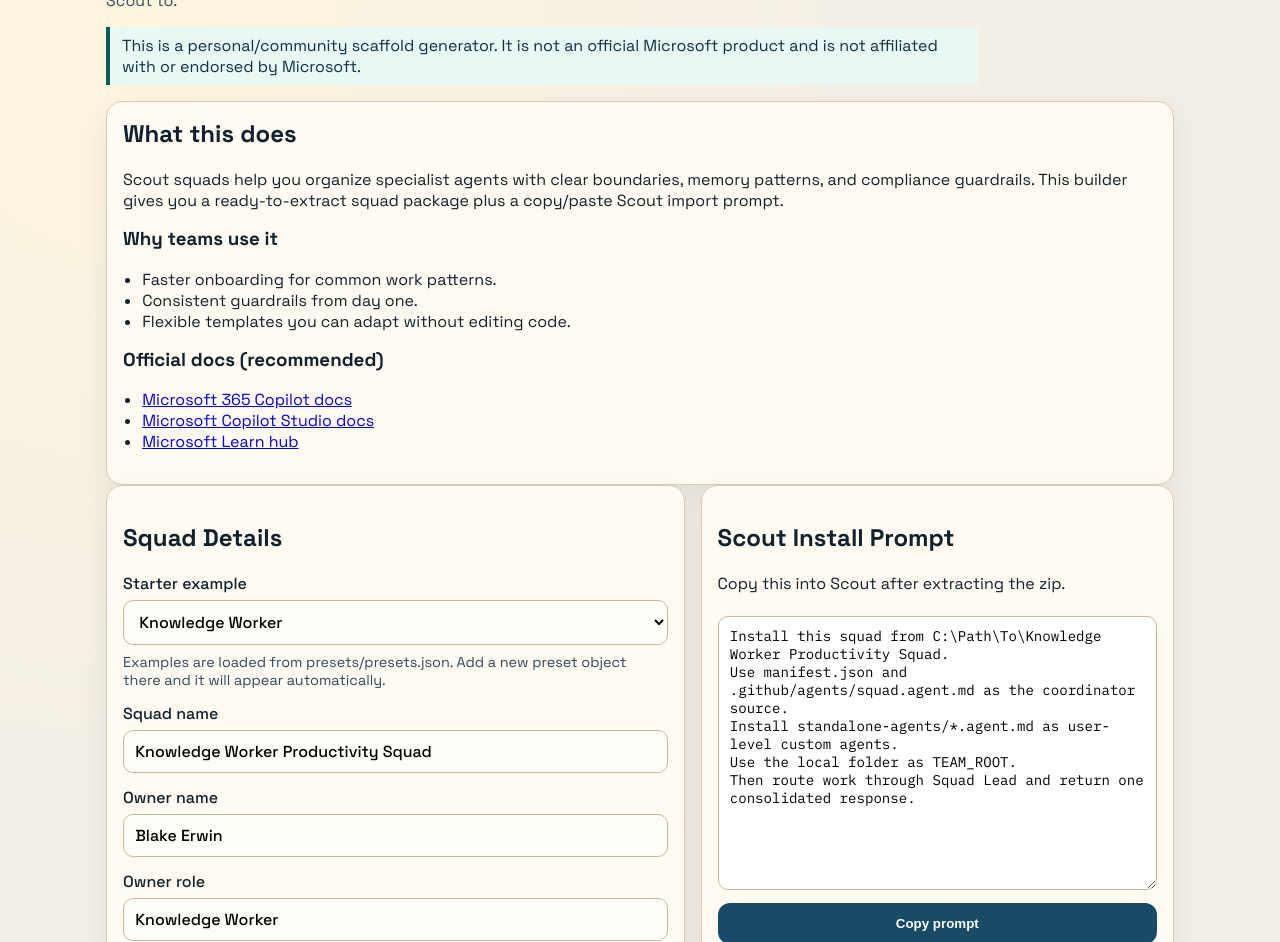
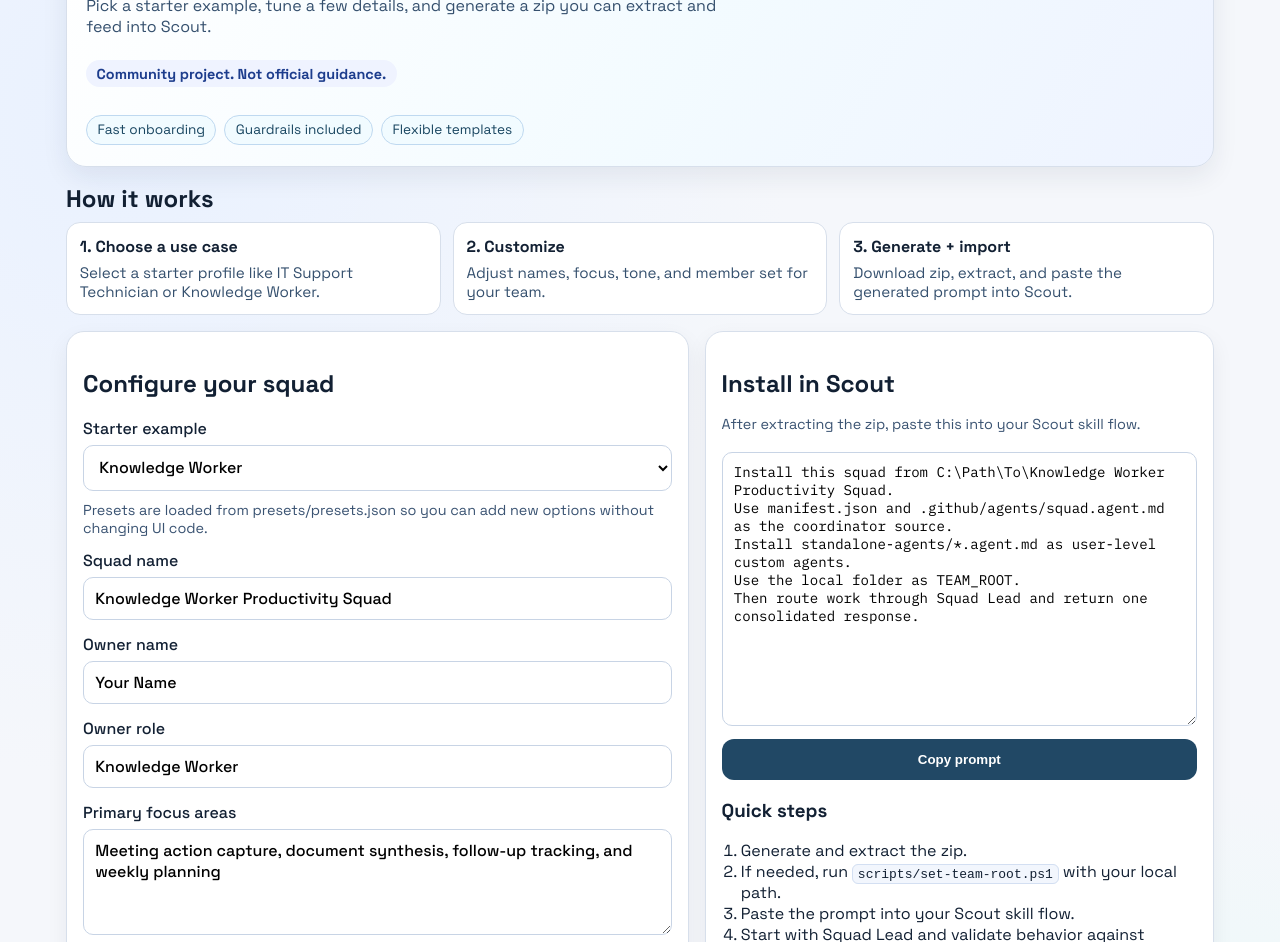
Before and after one commit to t3blake/scout-squad-builder, a plain HTML site: page index.html in a window 1280 px wide. Shown: the part 153-1095 px from the top of the page. Drawn offline with nearby package versions, Linux system fonts and the light colour scheme.

Commit message:
feat: redesign MVP UI with cleaner onboarding

```diff
--- a/index.html
+++ b/index.html
@@ -11,46 +11,53 @@
   <script src="https://cdn.jsdelivr.net/npm/jszip@3.10.1/dist/jszip.min.js"></script>
 </head>
 <body>
+  <a class="skip-link" href="#builderForm">Skip to builder form</a>
   <main class="shell">
     <header class="hero">
-      <p class="eyebrow">Microsoft Scout Toolkit</p>
-      <h1>Squad Zip Builder</h1>
-      <p class="sub">Collect a few role details, then export a full squad package your CSAs can extract and point Scout to.</p>
-      <p class="disclaimer">This is a personal/community scaffold generator. It is not an official Microsoft product and is not affiliated with or endorsed by Microsoft.</p>
+      <p class="eyebrow">Scout Squad Builder</p>
+      <h1>Build a reusable squad package in minutes</h1>
+      <p class="sub">Pick a starter example, tune a few details, and generate a zip you can extract and feed into Scout.</p>
+      <p class="disclaimer">Community project. Not official guidance.</p>
+      <div class="hero-chips" aria-label="Key outcomes">
+        <span class="hero-chip">Fast onboarding</span>
+        <span class="hero-chip">Guardrails included</span>
+        <span class="hero-chip">Flexible templates</span>
+      </div>
     </header>
 
-    <section class="panel explainer" aria-labelledby="overviewTitle">
-      <h2 id="overviewTitle">What this does</h2>
-      <p>Scout squads help you organize specialist agents with clear boundaries, memory patterns, and compliance guardrails. This builder gives you a ready-to-extract squad package plus a copy/paste Scout import prompt.</p>
-      <h3>Why teams use it</h3>
-      <ul>
-        <li>Faster onboarding for common work patterns.</li>
-        <li>Consistent guardrails from day one.</li>
-        <li>Flexible templates you can adapt without editing code.</li>
-      </ul>
-      <h3>Official docs (recommended)</h3>
-      <ul>
-        <li><a href="https://learn.microsoft.com/microsoft-365/copilot/" target="_blank" rel="noopener noreferrer">Microsoft 365 Copilot docs</a></li>
-        <li><a href="https://learn.microsoft.com/microsoft-copilot-studio/" target="_blank" rel="noopener noreferrer">Microsoft Copilot Studio docs</a></li>
-        <li><a href="https://learn.microsoft.com/" target="_blank" rel="noopener noreferrer">Microsoft Learn hub</a></li>
-      </ul>
+    <section class="quickflow" aria-labelledby="quickflowTitle">
+      <h2 id="quickflowTitle">How it works</h2>
+      <div class="flow-grid">
+        <article class="flow-card">
+          <h3>1. Choose a use case</h3>
+          <p>Select a starter profile like IT Support Technician or Knowledge Worker.</p>
+        </article>
+        <article class="flow-card">
+          <h3>2. Customize</h3>
+          <p>Adjust names, focus, tone, and member set for your team.</p>
+        </article>
+        <article class="flow-card">
+          <h3>3. Generate + import</h3>
+          <p>Download zip, extract, and paste the generated prompt into Scout.</p>
+        </article>
+      </div>
     </section>
 
     <section class="grid">
       <form id="builderForm" class="panel">
-        <h2>Squad Details</h2>
+        <h2>Configure your squad</h2>
 
         <label>Starter example
           <select id="presetSelect" name="presetSelect" aria-describedby="presetHelp"></select>
         </label>
-        <p id="presetHelp" class="hint">Examples are loaded from presets/presets.json. Add a new preset object there and it will appear automatically.</p>
+        <p id="presetHelp" class="hint">Presets are loaded from presets/presets.json so you can add new options without changing UI code.</p>
 
         <label>Squad name
           <input name="squadName" required value="Copilot CSA Support Squad" />
         </label>
 
         <label>Owner name
-          <input name="ownerName" required value="Blake Erwin" />
+          <input name="ownerName" required value="Your Name" />
         </label>
 
         <label>Owner role
@@ -78,17 +85,26 @@
       </form>
 
       <aside class="panel preview">
-        <h2>Scout Install Prompt</h2>
-        <p>Copy this into Scout after extracting the zip.</p>
+        <h2>Install in Scout</h2>
+        <p class="hint">After extracting the zip, paste this into your Scout skill flow.</p>
         <textarea id="installPrompt" readonly rows="14"></textarea>
         <button type="button" id="copyPromptButton" class="cta cta-secondary">Copy prompt</button>
-        <h3>Import steps</h3>
+        <h3>Quick steps</h3>
         <ol>
           <li>Generate and extract the zip.</li>
           <li>If needed, run <code>scripts/set-team-root.ps1</code> with your local path.</li>
           <li>Paste the prompt into your Scout skill flow.</li>
-          <li>Start with Squad Lead and validate output against official docs.</li>
+          <li>Start with Squad Lead and validate behavior against official docs.</li>
         </ol>
+
+        <details class="docs-panel">
+          <summary>Official docs</summary>
+          <ul>
+            <li><a href="https://learn.microsoft.com/microsoft-365/copilot/" target="_blank" rel="noopener noreferrer">Microsoft 365 Copilot docs</a></li>
+            <li><a href="https://learn.microsoft.com/microsoft-copilot-studio/" target="_blank" rel="noopener noreferrer">Microsoft Copilot Studio docs</a></li>
+            <li><a href="https://learn.microsoft.com/" target="_blank" rel="noopener noreferrer">Microsoft Learn hub</a></li>
+          </ul>
+        </details>
       </aside>
     </section>
   </main>
--- a/styles.css
+++ b/styles.css
@@ -1,11 +1,12 @@
 :root {
-  --bg: #f4efe6;
-  --ink: #11212d;
-  --ink-soft: #334e62;
-  --card: #fffaf2;
-  --line: #d8cdb9;
-  --accent: #0f766e;
-  --accent-2: #ea580c;
+  --bg: #f5f7fb;
+  --ink: #122033;
+  --ink-soft: #35506e;
+  --card: #ffffff;
+  --line: #d7dfeb;
+  --accent: #0d6c7c;
+  --accent-2: #1f4bc2;
+  --focus: #0b58f1;
 }
 
 * {
@@ -17,21 +18,45 @@
   font-family: "Space Grotesk", sans-serif;
   color: var(--ink);
   background:
-    radial-gradient(circle at 10% 10%, #fff5df 0%, transparent 35%),
-    radial-gradient(circle at 90% 90%, #dff4f2 0%, transparent 30%),
+    radial-gradient(circle at 10% 15%, #e9f1ff 0%, transparent 35%),
+    radial-gradient(circle at 90% 85%, #e4fbf7 0%, transparent 30%),
     var(--bg);
 }
 
+.skip-link {
+  position: absolute;
+  left: -9999px;
+  top: auto;
+}
+
+.skip-link:focus {
+  left: 0.75rem;
+  top: 0.75rem;
+  background: #ffffff;
+  border: 2px solid var(--focus);
+  border-radius: 8px;
+  padding: 0.5rem 0.7rem;
+  z-index: 1000;
+}
+
 .shell {
-  max-width: 1100px;
+  max-width: 1180px;
   margin: 0 auto;
-  padding: 2rem 1rem 3rem;
+  padding: 2.2rem 1rem 3rem;
+}
+
+.hero {
+  border: 1px solid var(--line);
+  border-radius: 20px;
+  background: linear-gradient(120deg, #ffffff 0%, #f3fbff 55%, #eef3ff 100%);
+  padding: 1.3rem 1.2rem;
+  box-shadow: 0 10px 26px rgba(22, 37, 65, 0.08);
 }
 
 .hero h1 {
-  margin: 0.2rem 0;
+  margin: 0.2rem 0 0.4rem;
   font-size: clamp(2rem, 5vw, 3.2rem);
-  line-height: 1.05;
+  line-height: 1.08;
 }
 
 .eyebrow {
@@ -44,40 +69,82 @@
 }
 
 .sub {
-  max-width: 70ch;
+  max-width: 62ch;
   color: var(--ink-soft);
 }
 
 .disclaimer {
+  display: inline-block;
+  margin-top: 0.4rem;
+  border-radius: 999px;
+  padding: 0.3rem 0.65rem;
+  background: #eff3ff;
+  color: #1d3d8d;
+  font-size: 0.9rem;
+  font-weight: 600;
+}
+
+.hero-chips {
   margin-top: 0.8rem;
-  max-width: 85ch;
-  border-left: 4px solid #0b5f58;
-  padding: 0.5rem 0.75rem;
-  background: #e9f7f5;
-  color: #0f2f43;
+  display: flex;
+  flex-wrap: wrap;
+  gap: 0.5rem;
+}
+
+.hero-chip {
+  border: 1px solid #bfd9f0;
+  border-radius: 999px;
+  padding: 0.35rem 0.65rem;
+  font-size: 0.85rem;
+  color: #184560;
+  background: #f1fbff;
+}
+
+.quickflow {
+  margin-top: 1rem;
+}
+
+.quickflow h2 {
+  margin: 0 0 0.55rem;
+}
+
+.flow-grid {
+  display: grid;
+  grid-template-columns: repeat(3, minmax(0, 1fr));
+  gap: 0.75rem;
+}
+
+.flow-card {
+  border: 1px solid var(--line);
+  border-radius: 14px;
+  background: #ffffff;
+  padding: 0.8rem;
+}
+
+.flow-card h3 {
+  margin: 0;
+  font-size: 1rem;
+}
+
+.flow-card p {
+  margin: 0.35rem 0 0;
+  color: var(--ink-soft);
+  font-size: 0.95rem;
 }
 
 .grid {
   display: grid;
   grid-template-columns: 1.1fr 0.9fr;
   gap: 1rem;
+  margin-top: 1rem;
 }
 
 .panel {
   background: var(--card);
   border: 1px solid var(--line);
-  border-radius: 16px;
-  padding: 1rem;
-  box-shadow: 0 10px 30px rgba(17, 33, 45, 0.08);
-}
-
-.explainer h2,
-.explainer h3 {
-  margin-top: 0;
-}
-
-.explainer ul {
-  padding-left: 1.2rem;
+  border-radius: 18px;
+  padding: 1rem 1rem 1.1rem;
+  box-shadow: 0 8px 22px rgba(17, 33, 45, 0.06);
 }
 
 label,
@@ -92,16 +159,26 @@
 textarea {
   width: 100%;
   margin-top: 0.35rem;
-  border: 1px solid #c8b79a;
+  border: 1px solid #c8d4e5;
   border-radius: 10px;
   padding: 0.65rem 0.7rem;
   font: inherit;
-  background: #fffdf8;
+  background: #ffffff;
+}
+
+input:focus,
+select:focus,
+textarea:focus,
+button:focus,
+a:focus,
+summary:focus {
+  outline: 3px solid var(--focus);
+  outline-offset: 1px;
 }
 
 .hint {
-  margin: -0.35rem 0 0.85rem;
-  color: #2f4a5c;
+  margin: -0.2rem 0 0.8rem;
+  color: #3a5372;
   font-size: 0.9rem;
 }
 
@@ -110,7 +187,7 @@
 }
 
 fieldset {
-  border: 1px dashed #c8b79a;
+  border: 1px dashed #c8d4e5;
   border-radius: 12px;
   padding: 0.7rem;
 }
@@ -130,10 +207,10 @@
   display: inline-flex;
   align-items: center;
   gap: 0.35rem;
-  padding: 0.4rem 0.55rem;
+  padding: 0.42rem 0.62rem;
   border-radius: 999px;
-  border: 1px solid #b3cfc5;
-  background: #ebfbf8;
+  border: 1px solid #c6d8ea;
+  background: #f3f9ff;
   font-size: 0.9rem;
 }
 
@@ -145,7 +222,7 @@
   color: white;
   font-weight: 700;
   cursor: pointer;
-  background: linear-gradient(120deg, var(--accent), #0d9488 60%, var(--accent-2));
+  background: linear-gradient(120deg, var(--accent), #137f8f 55%, var(--accent-2));
 }
 
 .cta:hover {
@@ -154,7 +231,13 @@
 
 .cta-secondary {
   margin-top: 0.5rem;
-  background: #184c66;
+  background: #214865;
+}
+
+.preview {
+  position: sticky;
+  top: 0.8rem;
+  align-self: start;
 }
 
 .preview ol {
@@ -167,8 +250,41 @@
   background: #fff;
 }
 
+.docs-panel {
+  margin-top: 0.9rem;
+  border: 1px dashed #b8c8df;
+  border-radius: 10px;
+  padding: 0.5rem 0.7rem;
+  background: #f8fbff;
+}
+
+.docs-panel ul {
+  padding-left: 1.1rem;
+  margin-bottom: 0.2rem;
+}
+
+.docs-panel summary {
+  cursor: pointer;
+  font-weight: 600;
+}
+
+code {
+  background: #f2f6fd;
+  border: 1px solid #d3dff2;
+  border-radius: 6px;
+  padding: 0.1rem 0.3rem;
+}
+
 @media (max-width: 860px) {
+  .flow-grid {
+    grid-template-columns: 1fr;
+  }
+
   .grid {
     grid-template-columns: 1fr;
   }
+
+  .preview {
+    position: static;
+  }
 }
```
